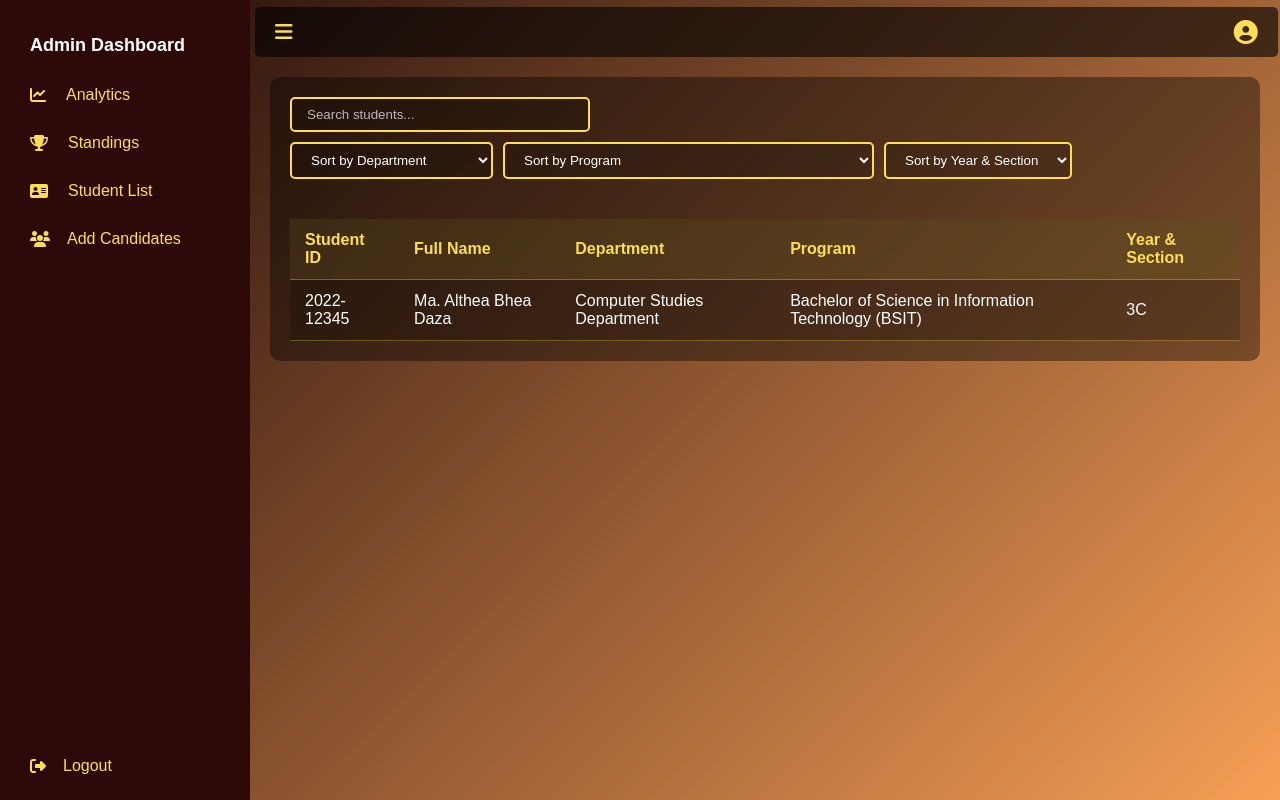
After one commit to MackieRizz/Final_Project, a PHP site: page /student_list.php in a window 1280 px wide. The commit adds this page. Run offline with PHP 8.4, Linux system fonts and the light colour scheme; data comes from the database, SQL or seed files in the repository; some libraries are stand-ins or nearby versions.

Commit message:
add student list, add edit button on add candidate

```diff
--- a/admin_dashboard.php
+++ b/admin_dashboard.php
@@ -274,8 +274,8 @@
       <div class="menu">
         <div class="menu-title">Admin Dashboard</div>
         <div class="menu-item" onclick="scrollToSection('analytics')"><i class="fas fa-chart-line"></i><span class="label1">Analytics</span></div>
-        <div class="menu-item" onclick="window.location.href='standing.php'"><i class="fas fa-trophy"></i><span class="label1">Standings</span>
-      </div>
+        <div class="menu-item" onclick="window.location.href='standing.php'"><i class="fas fa-trophy fa-solid fa-address-card"></i><span class="label1">Standings</span></div>
+        <div class="menu-item" onclick="window.location.href='student_list.php'"><i class="fas fa-address-card"></i><span class="label1">Student List</span></div>
         <div class="menu-item" onclick="window.location.href='add_candidate_dashboard.php'"><i class="fas fa-users"></i><span class="label">Add Candidates</span></div>
       </div>
     </div>
--- /dev/null
+++ b/student_list.php
@@ -0,0 +1,506 @@
+<!DOCTYPE html>
+<html lang="en">
+<head>
+  <meta charset="UTF-8">
+  <meta name="viewport" content="width=device-width, initial-scale=1.0">
+  <title>EVSU Dashboard</title>
+  <link rel="stylesheet" href="https://cdnjs.cloudflare.com/ajax/libs/font-awesome/6.5.0/css/all.min.css">
+  <script src="https://cdn.jsdelivr.net/npm/chart.js"></script>
+  <style>
+    * {
+      box-sizing: border-box;
+      margin: 0;
+      padding: 0;
+      font-family: 'Karla', sans-serif;
+    }
+    body {
+      background: linear-gradient(135deg, #1a0606, #f79f56);
+      color: #FDDE54;
+      min-height: 100vh;
+      display: flex;
+    }
+    .sidebar {
+      width: 250px;
+      background-color: #2d0808;
+      transition: width 0.3s ease;
+      height: 100vh;
+      overflow: hidden;
+      position: fixed;
+      display: flex;
+      flex-direction: column;
+      justify-content: space-between;
+    }
+    .sidebar.collapsed {
+      width: 0px;
+    }
+    .sidebar .menu {
+      padding: 20px;
+    }
+    .sidebar .menu-item {
+      padding: 15px 10px;
+      color: #FDDE54;
+      display: flex;
+      align-items: center;
+      gap: 10px;
+      cursor: pointer;
+    }
+    .label {
+      margin-left: 7px;
+    }
+    .label1 {
+      margin-left: 10px;
+    }
+    .sidebar .menu-item:hover {
+      background: #4a1010;
+    }
+    .logout-btn {
+      padding: 15px 10px;
+      color: #FDDE54;
+      display: flex;
+      align-items: center;
+      gap: 10px;
+      cursor: pointer;
+      margin-bottom: 10px;
+      margin-left: 20px;
+      width: 87%;
+    }
+    .logout-btn:hover {
+      background: #4a1010;
+    }
+    .main-content {
+      margin-left: 250px;
+      transition: margin-left 0.3s ease;
+      width: 100%;
+    }
+    .main-content.collapsed {
+      margin-left: 0;
+    }
+    .topbar {
+      display: flex;
+      justify-content: space-between;
+      align-items: center;
+      padding: 25px 20px;
+      background: rgba(0,0,0,0.6);
+      position: sticky;
+      top: 0;
+      z-index: 10;
+      width: 99.3%;
+      height: 40px;
+      transition: none;
+      margin: 7px 5px 5px 5px;
+      border-radius: 5px;
+    }
+    .toggle-btn {
+      font-size: 20px;
+      cursor: pointer;
+      color: #FDDE54;
+    }
+    .profile {
+      position: relative;
+      margin-left: auto;
+    }
+    .profile i {
+      font-size: 24px;
+      cursor: pointer;
+    }
+    .profile-modal {
+      display: none;
+      position: absolute;
+      right: 0;
+      top: 40px;
+      background: #4a1010;
+      border-radius: 10px;
+      padding: 20px;
+      width: 250px;
+      height: 300px;
+      text-align: center;
+      color: #FDDE54;
+      box-shadow: 0 4px 12px rgba(0, 0, 0, 0.4);
+    }
+    .profile:hover .profile-modal {
+      display: block;
+    }
+    .profile-modal .cover-photo {
+      width: 100%;
+      height: 120px;
+      background: url('https://ormoc.evsu.edu.ph/wp-content/uploads/2023/12/IMG_8354_2-1-1-1024x575.jpg') no-repeat center center;
+      background-size: 150%;
+      filter: blur(1px);
+      border-radius: 10px 10px 0 0;
+      margin-bottom: 10px;
+      position: relative;
+    }
+    .profile-modal img {
+      width: 130px;
+      height: 130px;
+      border-radius: 50%;
+      border: 2px solid #FDDE54;
+      position: absolute;
+      top: 70px;
+      left: 50%;
+      transform: translateX(-50%);
+      background: #fff;
+    }
+    .profile-modal #role {
+      margin-top: 35px;
+      font-size: 12px;
+      color: #fff;
+    }
+    .profile-modal #name {
+      position: relative;
+      top: 30px;
+      text-align: center;
+      font-weight: bold;
+    }
+
+    .menu-title {
+      font-weight: bold;
+      font-size: 18px;
+      padding: 15px 10px;
+      color: #fff;
+    }
+
+    #logoutModal {
+      position: fixed;
+      top: 0; left: 0;
+      width: 100vw;
+      height: 100vh;
+      z-index: 9999;
+    }
+
+    .modal-overlay {
+      position: absolute;
+      top: 0; left: 0;
+      width: 100%;
+      height: 100%;
+      background: rgba(0, 0, 0, 0.7);
+    }
+
+    .modal-box {
+      position: absolute;
+      top: 50%;
+      left: 50%;
+      transform: translate(-50%, -50%);
+      background: #2d0808;
+      color: #FDDE54;
+      padding: 30px;
+      border-radius: 12px;
+      text-align: center;
+      width: 320px;
+      box-shadow: 0 0 15px rgba(0, 0, 0, 0.6);
+    }
+
+    .modal-box h2 {
+      margin-bottom: 10px;
+    }
+
+    .modal-box p {
+      margin-bottom: 20px;
+    }
+
+    .modal-actions {
+      display: flex;
+      justify-content: center;
+      gap: 15px;
+    }
+
+    .modal-actions .btn {
+      padding: 10px 20px;
+      font-weight: bold;
+      border: none;
+      border-radius: 6px;
+      cursor: pointer;
+      transition: background-color 0.3s ease;
+    }
+
+    .confirm-btn {
+      background-color: #FDDE54;
+      color: #2d0808;
+    }
+
+    .confirm-btn:hover {
+      background-color: #ff4d4d;
+      color: #fff;
+    }
+
+    .cancel-btn {
+      background-color: #aaa;
+      color: #2d0808;
+    }
+
+    .cancel-btn:hover {
+      background-color: #666;
+      color: #fff;
+    }
+
+    /* Student List Styles */
+    .student-list-section {
+      padding: 20px;
+      margin: 20px;
+      background: rgba(0, 0, 0, 0.4);
+      border-radius: 10px;
+    }
+
+    .controls {
+      display: flex;
+      justify-content: space-between;
+      margin-bottom: 20px;
+      flex-wrap: wrap;
+      gap: 10px;
+    }
+
+    .search-box input {
+      padding: 8px 15px;
+      border: 2px solid #FDDE54;
+      border-radius: 5px;
+      background: rgba(0, 0, 0, 0.2);
+      color: #fff;
+      width: 300px;
+    }
+
+    .search-box input::placeholder {
+      color: rgba(255, 255, 255, 0.7);
+    }
+
+    .sort-controls {
+      display: flex;
+      gap: 10px;
+      flex-wrap: wrap;
+    }
+
+    .sort-controls select {
+      padding: 8px 15px;
+      border: 2px solid #FDDE54;
+      border-radius: 5px;
+      background: rgba(0, 0, 0, 0.2);
+      color: #fff;
+      cursor: pointer;
+    }
+
+    .sort-controls select option {
+      background: #2d0808;
+      color: #fff;
+    }
+
+    .table-container {
+      overflow-x: auto;
+    }
+
+    #studentTable {
+      width: 100%;
+      border-collapse: collapse;
+      margin-top: 20px;
+      background: rgba(0, 0, 0, 0.2);
+    }
+
+    #studentTable th,
+    #studentTable td {
+      padding: 12px 15px;
+      text-align: left;
+      border-bottom: 1px solid rgba(253, 222, 84, 0.3);
+    }
+
+    #studentTable th {
+      background: rgba(253, 222, 84, 0.1);
+      color: #FDDE54;
+      font-weight: bold;
+    }
+
+    #studentTable tbody tr:hover {
+      background: rgba(253, 222, 84, 0.1);
+    }
+
+    #studentTable tbody tr td {
+      color: #fff;
+    }
+  </style>
+</head>
+<body>
+  <div class="sidebar" id="sidebar">
+    <div>
+      <div class="menu">
+        <div class="menu-title">Admin Dashboard</div>
+        <div class="menu-item" onclick="window.location.href='admin_dashboard.php'"><i class="fas fa-chart-line"></i><span class="label1">Analytics</span></div>
+        <div class="menu-item" onclick="window.location.href='standing.php'"><i class="fas fa-trophy fa-solid fa-address-card"></i><span class="label1">Standings</span></div>
+        <div class="menu-item" onclick="window.location.href='student_list.php'"><i class="fas fa-address-card"></i><span class="label1">Student List</span></div>
+        <div class="menu-item" onclick="window.location.href='add_candidate_dashboard.php'"><i class="fas fa-users"></i><span class="label">Add Candidates</span></div>
+      </div>
+    </div>
+    <div class="logout-btn"><i class="fas fa-sign-out-alt"></i><span class="label">Logout</span></div>
+  </div>
+
+  <div class="main-content" id="main">
+    <div class="topbar">
+      <div class="toggle-btn" onclick="toggleSidebar()"><i class="fas fa-bars"></i></div>
+      <div class="profile">
+        <i class="fas fa-user-circle"></i>
+        <div class="profile-modal">
+          <div class="cover-photo"></div>
+          <img src="https://via.placeholder.com/80" alt="Profile">
+          <br><br>
+          <p id="name">Tirzo Charles Apuya</p>
+          <p id="role">Administrator</p>
+        </div>
+      </div>
+    </div>
+
+    <div class="student-list-section">
+      <div class="controls">
+        <div class="search-box">
+          <input type="text" id="searchInput" placeholder="Search students...">
+        </div>
+        <div class="sort-controls">
+          <select id="departmentSort">
+            <option value="">Sort by Department</option>
+            <option value="Teacher Education Department">Teacher Education</option>
+            <option value="Engineering Department">Engineering</option>
+            <option value="Computer Studies Department">Computer Studies</option>
+            <option value="Industrial Technology Department">Industrial Technology</option>
+            <option value="Business and Management Department">Business & Management</option>
+          </select>
+          <select id="programSort">
+            <option value="">Sort by Program</option>
+            <?php
+              include 'db.php';
+              $sql = "SELECT DISTINCT program FROM students_registration ORDER BY program";
+              $result = $conn->query($sql);
+              while($row = $result->fetch_assoc()) {
+                echo "<option value='" . htmlspecialchars($row['program']) . "'>" . htmlspecialchars($row['program']) . "</option>";
+              }
+            ?>
+          </select>
+          <select id="sectionSort">
+            <option value="">Sort by Year & Section</option>
+            <?php
+              $sql = "SELECT DISTINCT section FROM students_registration ORDER BY section";
+              $result = $conn->query($sql);
+              while($row = $result->fetch_assoc()) {
+                echo "<option value='" . htmlspecialchars($row['section']) . "'>" . htmlspecialchars($row['section']) . "</option>";
+              }
+              $conn->close();
+            ?>
+          </select>
+        </div>
+      </div>
+
+      <div class="table-container">
+        <table id="studentTable">
+          <thead>
+            <tr>
+              <th>Student ID</th>
+              <th>Full Name</th>
+              <th>Department</th>
+              <th>Program</th>
+              <th>Year & Section</th>
+            </tr>
+          </thead>
+          <tbody>
+            <?php
+              include 'db.php';
+              $sql = "SELECT student_id, fullname, department, program, section
+                     FROM students_registration
+                     ORDER BY student_id";
+              $result = $conn->query($sql);
+
+              if ($result->num_rows > 0) {
+                while($row = $result->fetch_assoc()) {
+                  echo "<tr>";
+                  echo "<td>" . htmlspecialchars($row['student_id']) . "</td>";
+                  echo "<td>" . htmlspecialchars($row['fullname']) . "</td>";
+                  echo "<td>" . htmlspecialchars($row['department']) . "</td>";
+                  echo "<td>" . htmlspecialchars($row['program']) . "</td>";
+                  echo "<td>" . htmlspecialchars($row['section']) . "</td>";
+                  echo "</tr>";
+                }
+              } else {
+                echo "<tr><td colspan='5'>No students found</td></tr>";
+              }
+              $conn->close();
+            ?>
+          </tbody>
+        </table>
+      </div>
+    </div>
+
+    <div id="logoutModal" style="display: none;">
+      <div class="modal-overlay"></div>
+      <div class="modal-box">
+        <h2>Confirm Logout</h2>
+        <p>Are you sure you want to log out?</p>
+        <div class="modal-actions">
+          <button class="btn cancel-btn" onclick="closeLogoutModal()">Cancel</button>
+          <button class="btn confirm-btn" onclick="confirmLogout()">Logout</button>
+        </div>
+      </div>
+    </div>
+
+<script>
+    function toggleSidebar() {
+      const sidebar = document.getElementById('sidebar');
+      const main = document.getElementById('main');
+      sidebar.classList.toggle('collapsed');
+      main.classList.toggle('collapsed');
+    }
+
+    //logout modal
+    document.querySelector('.logout-btn').addEventListener('click', function () {
+      document.getElementById('logoutModal').style.display = 'block';
+    });
+
+    function closeLogoutModal() {
+      document.getElementById('logoutModal').style.display = 'none';
+    }
+
+    function confirmLogout() {
+      window.location.href = 'logout.php';
+    }
+
+    // Student list search and sort functionality
+    document.addEventListener('DOMContentLoaded', function() {
+      const searchInput = document.getElementById('searchInput');
+      const departmentSort = document.getElementById('departmentSort');
+      const programSort = document.getElementById('programSort');
+      const sectionSort = document.getElementById('sectionSort');
+      const table = document.getElementById('studentTable');
+      const tbody = table.getElementsByTagName('tbody')[0];
+      const rows = tbody.getElementsByTagName('tr');
+
+      function filterTable() {
+        const searchTerm = searchInput.value.toLowerCase();
+        const departmentFilter = departmentSort.value;
+        const programFilter = programSort.value;
+        const sectionFilter = sectionSort.value;
+
+        for (let row of rows) {
+          const cells = row.getElementsByTagName('td');
+          if (cells.length === 0) continue; // Skip if no cells (like "No students found" row)
+
+          const studentId = cells[0].textContent.toLowerCase();
+          const fullName = cells[1].textContent.toLowerCase();
+          const department = cells[2].textContent;
+          const program = cells[3].textContent;
+          const section = cells[4].textContent;
+
+          const matchesSearch = studentId.includes(searchTerm) ||
+                              fullName.includes(searchTerm) ||
+                              department.toLowerCase().includes(searchTerm) ||
+                              program.toLowerCase().includes(searchTerm) ||
+                              section.toLowerCase().includes(searchTerm);
+
+          const matchesDepartment = !departmentFilter || department === departmentFilter;
+          const matchesProgram = !programFilter || program === programFilter;
+          const matchesSection = !sectionFilter || section === sectionFilter;
+
+          row.style.display = (matchesSearch && matchesDepartment && matchesProgram && matchesSection) ? '' : 'none';
+        }
+      }
+
+      // Add event listeners
+      searchInput.addEventListener('input', filterTable);
+      departmentSort.addEventListener('change', filterTable);
+      programSort.addEventListener('change', filterTable);
+      sectionSort.addEventListener('change', filterTable);
+    });
+  </script>
+</body>
+</html>
```
Also changed, not shown: add_candidate_dashboard.php (+46 -9 lines), get_candidates.php (added, +33 -0 lines), save_position.php (+50 -74 lines).
